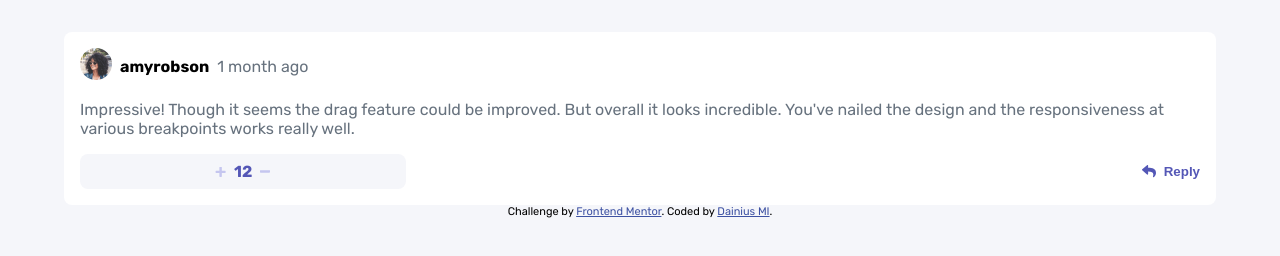
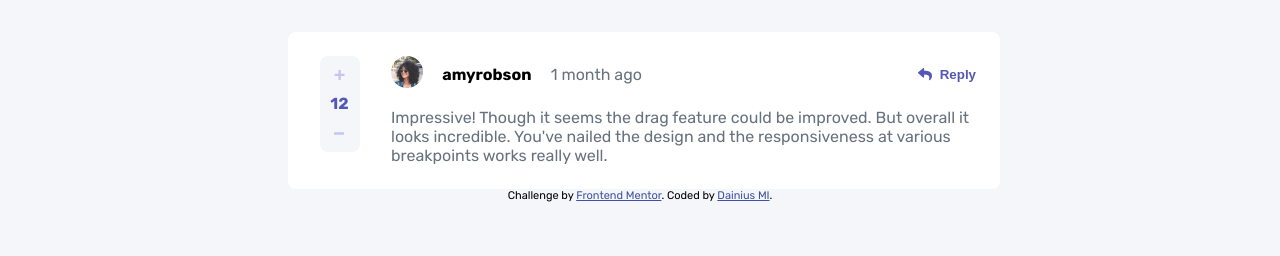
Before and after one commit to DainiusMI/interactive-comments-section, a website: page index.html in a window 1280 px wide. Drawn offline with Linux system fonts and the light colour scheme.

Commit message:
desktop comment

```diff
--- a/scss/main.scss
+++ b/scss/main.scss
@@ -27,33 +27,43 @@ button {
 }
 
 body {
+    @include flex(column, center , space-between);
+
     width: 100vw;
     background-color: $background-color;
-    @include flex(column, center , space-between);
 
     font-family: 'Rubik', sans-serif;
     font-size: 16px;
 }
 
 .app-container {
-    padding: 1rem;
-    background-color: white;
-    width: 90%;
-    margin-top: 2rem;
-    border-radius: .5rem;
     @include flex(column, flex-start, flex-start);
     gap: .5rem;
+
+    width: min(90%, 45rem);
+    margin-top: 2rem;
+
 }
 
 .comment-container {
     display: grid;
     grid-template-columns: repeat(3, 1fr);
-    gap: 1rem
+    gap: 1rem;
+
+    padding: 1rem;
+    border-radius: .5rem;
+
+    background-color: white;
+
 }
 
 .vote-container {
-    @include flex(row, center, center);
+    display: grid;
+    grid-template-columns: repeat(3, 1fr);
+    align-items: center;
+    justify-items: center;
     gap: .5rem;
+
     grid-column: 1 / 2;
     grid-row: 3 / 4;
 
@@ -63,8 +73,9 @@ body {
     background-color: $background-color;
     button {
         img {
-            display: block;
-            margin: 0 auto;
+            display: flex;
+            align-items: center;
+            justify-content: center;
         }
         &:hover {
             filter: $filter-blue;
@@ -78,7 +89,7 @@ body {
 
 .user-info {
     @include flex(row, center, flex-start);
-    gap: .5rem;
+    gap: max(1.5vw, .5rem);
     grid-column: 1 / 4;
     grid-row: 1 / 2;
     .avatar {
@@ -124,3 +135,42 @@ body {
         }
     }
 }
+
+@media (min-width:375px) {
+    .app-container {
+        padding-left: .5rem;
+        gap: 1rem;
+    }
+    .comment-container {
+        grid-template-columns: repeat(8, 1fr);
+        padding: 1.5rem 1rem;
+
+        .vote-container {
+            grid-template-columns: 1fr;
+            grid-template-rows: repeat(3, 1fr);
+
+
+            grid-column: 1 / 2;
+            grid-row: 1 / 3;
+
+            justify-self: center;
+
+            width: 2.5rem;
+            height: 6rem;
+
+        }
+        .user-info {
+            grid-column: 2 / 6;
+            grid-row: 1 / 2;
+
+        }
+        .comment {
+            grid-column: 2 / -1;
+            grid-row: 2 / 3;
+        }
+        .button-container {
+            grid-column: 6 / 9;
+            margin-right: .5rem;
+        }
+    }
+}
```
Also changed, not shown: css/main.css, 1 other file.
